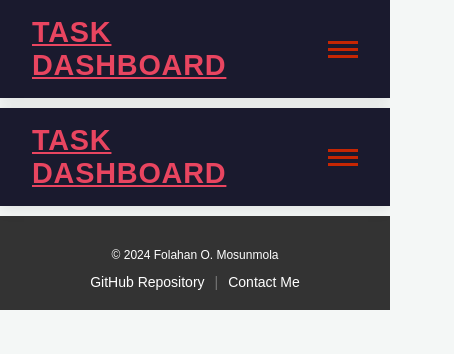
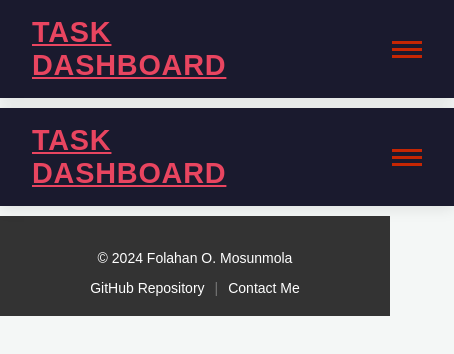
Before and after one commit to Seunfola/task-dashboard, a Next.js app: page /Navbar/Navbar in a window 390 px wide. Shown: the top 354 px of the page, 454 px wide, since content can reach past the window. Built offline with nearby package versions, Linux system fonts and the light colour scheme.

Commit message:
dep fixed

```diff
--- a/package.json
+++ b/package.json
@@ -13,7 +13,7 @@
     "@fortawesome/free-solid-svg-icons": "^6.5.1",
     "@fortawesome/react-fontawesome": "^0.2.0",
     "@reduxjs/toolkit": "^2.2.1",
-    "firebase": "^10.8.1",
+    "firebase": "^10.9.0",
     "next": "14.1.3",
     "react": "^18",
     "react-dom": "^18",
--- a/src/pages/Navbar/Navbar.js
+++ b/src/pages/Navbar/Navbar.js
@@ -2,8 +2,7 @@ import React, { useState, useEffect, useRef } from 'react';
 import Link from 'next/link';
 import Filter from '../../../components/Filter/index';
 import Search from '../../../components/Search/index';
-import { BiAlignJustify } from 'react-icons/bi';
-import OutsideClickHandler from 'react-outside-click-handler';
+
 
 const Navbar = ({ authUser }) => {
     const [menuOpen, setMenuOpen] = useState(false);
--- a/src/pages/globals.css
+++ b/src/pages/globals.css
@@ -612,6 +612,7 @@ input[type='date']:focus,
  .contain{
     position:relative;
     margin-bottom: 10px;
+    width:100%;
  }
   .menuIcon {
     display: block;
@@ -648,6 +649,10 @@ input[type='date']:focus,
     width: max-width;
   }
 
+  .footer-content{
+    width:100%;
+  }
+.
   .footer-text {
     font-size: 12px;
   }
```
Also changed, not shown: firebase/firebase.js (+11 -4 lines), .eslintrc.json, 1 other file (tests, documents, lock files or other folders).
